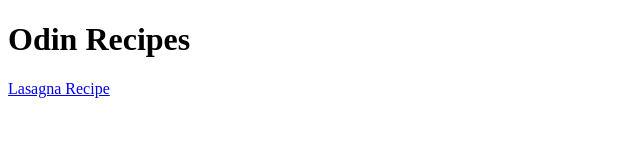
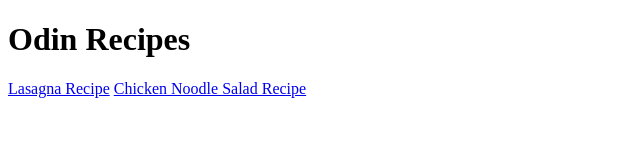
Before and after one commit to S-N-H/odin_recipes, a plain HTML site: page index.html in a window 1280 px wide. Shown: the whole page, without its empty margins (0-640 px from the left). Drawn offline with Linux system fonts and the light colour scheme.

Commit message:
Adding hyperlink to index.html page
Added the link to the homepage for the chicken noodle salad recipe.

```diff
--- a/index.html
+++ b/index.html
@@ -10,5 +10,6 @@
     <h1>Odin Recipes</h1>
 
     <a href="./recipes/lasagna.html">Lasagna Recipe</a>
+    <a href="./recipes/chickenNoodleSalad.html">Chicken Noodle Salad Recipe</a>
 </body>
 </html>
```
